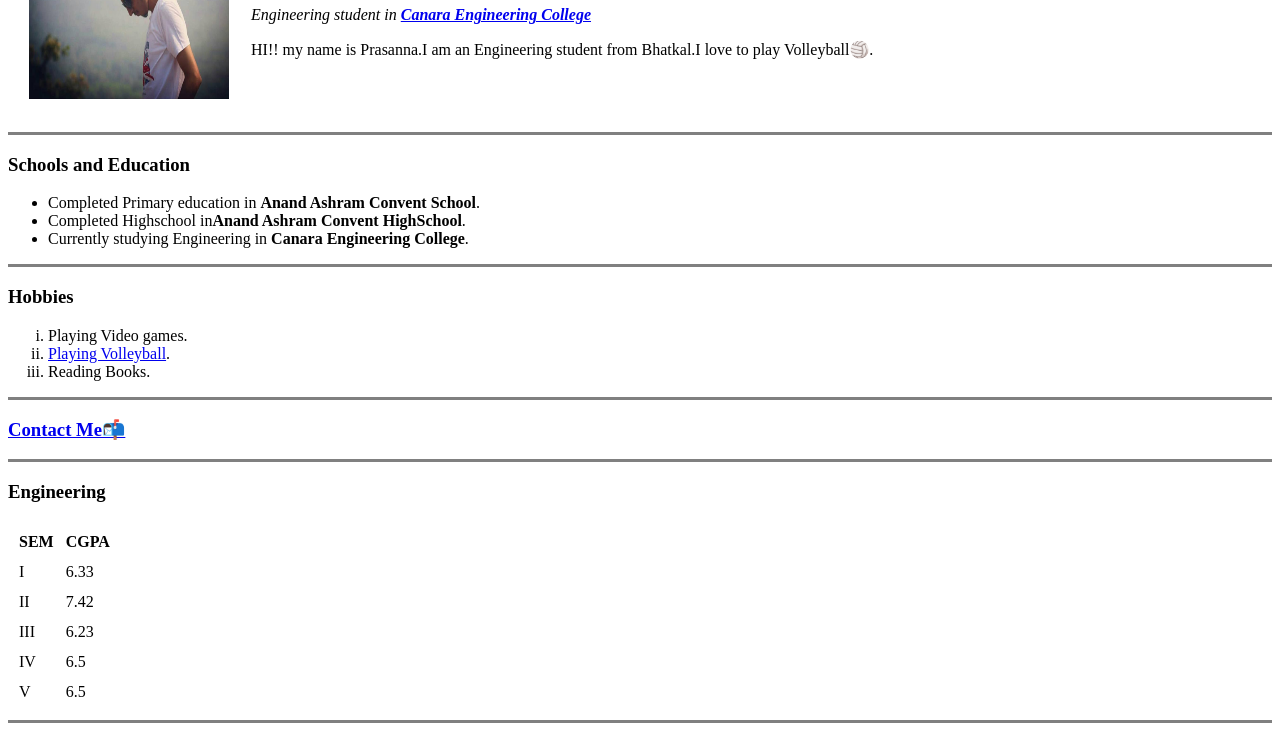
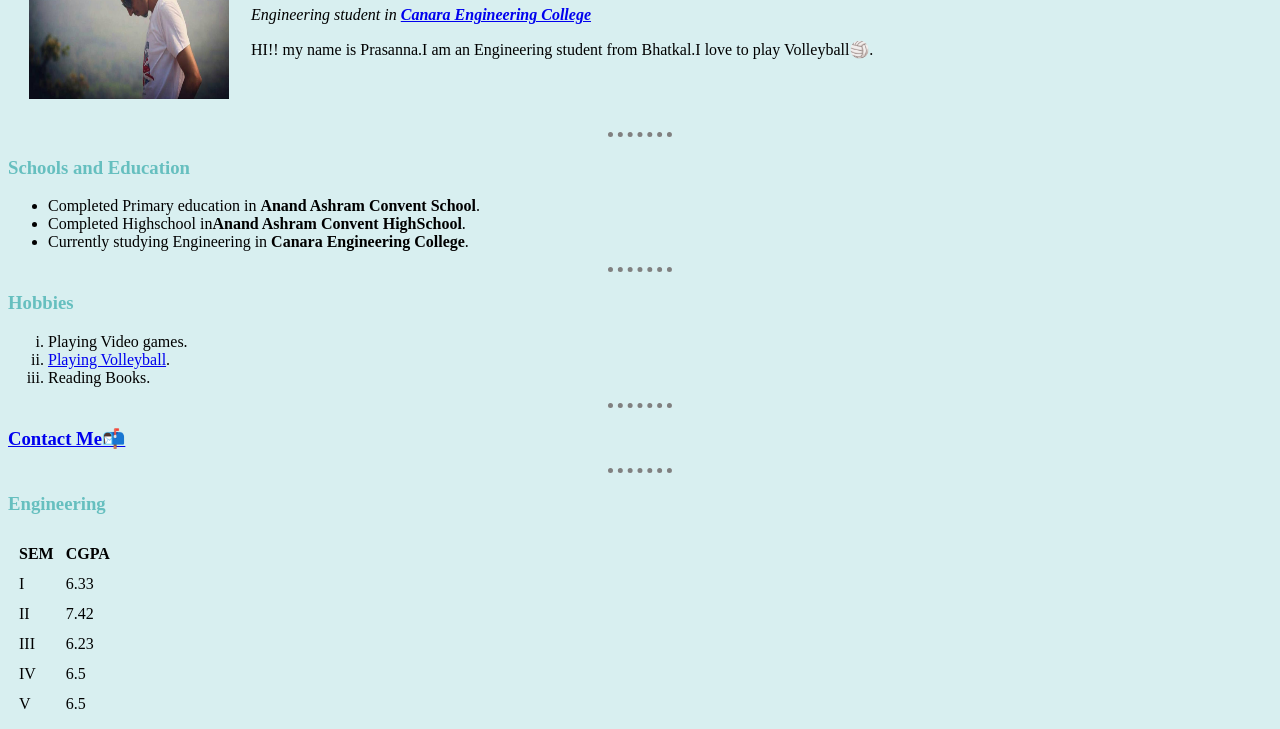
Before and after one commit to Prasanna-23/Resume1, a plain HTML site: page index.html in a window 1280 px wide. Shown: the part 130-859 px from the top of the page. Drawn offline with Linux system fonts and the light colour scheme.

Commit message:
hope it works

```diff
--- /dev/null
+++ b/css/styles.css
@@ -0,0 +1,16 @@
+body{
+  background-color:#d8eff0;
+}
+hr{
+  border-style: none;
+  border-top-style: dotted;
+  border-color: grey;
+  border-width: 5px;
+  width: 5%;
+}
+h3{
+    color: #66BFBF;
+}
+h1{
+    color: #ff0000;
+}
--- a/index.html
+++ b/index.html
@@ -4,33 +4,34 @@
 <head>
   <meta charset="utf-8">
   <title>💻 Prasanna's Personal site 💻</title>
+  <link rel="stylesheet" href="css/styles.css">
 </head>
 <body>
   <table cellspacing="20">
     <tr>
-      <td><img src="images/Prasanna.jpg" alt="Prasanna's DP" height="200" width="200"></td>
+      <td><img src="Prasanna.jpg" alt="Prasanna's DP" height="200" width="200"></td>
       <td><h1>Prasanna Shanbhag</h1>
       <p><em>Engineering student in <a href="https://www.canaraengineering.in/"><strong>Canara Engineering College</strong></a></em></p>
       <p>HI!! my name is Prasanna.I am an Engineering student from Bhatkal.I love to play Volleyball🏐.</p></td>
     </tr>
   </table>
-  <hr size="3" noshade>
+  <hr size="3">
   <h3>Schools and Education</h3>
   <ul>
     <li>Completed Primary education in <strong>Anand Ashram Convent School</strong>.</li>
     <li>Completed Highschool in<strong>Anand Ashram Convent HighSchool</strong>.</li>
     <li>Currently studying Engineering in <strong>Canara Engineering College</strong>.</li>
   </ul>
-  <hr size="3" noshade>
+  <hr size="3">
   <h3>Hobbies</h3>
   <ol type="i">
     <li>Playing Video games.</li>
     <li><a href="https://www.google.com/imgres?imgurl=http%3A%2F%2Fonline.canaraengineering.in%2Fcanara%2Fupload%2Ftechevent%2FVOLLEYBALL1_1553497421IMG-20190307-WA0056.jpg&imgrefurl=http%3A%2F%2Fwww.canaraengineering.in%2Fsports_gallery&docid=ujg6Xm3Pd4ibIM&tbnid=djH7hlVAEEXJsM%3A&vet=10ahUKEwivw_j9nvDjAhXHe30KHeaqBx4QMwhGKAQwBA..i&w=1280&h=960&bih=888&biw=1920&q=canara%20engineering%20college%20volleyball&ved=0ahUKEwivw_j9nvDjAhXHe30KHeaqBx4QMwhGKAQwBA&iact=mrc&uact=8">Playing Volleyball</a>.</li>
     <li>Reading Books.</li>
   </ol>
-  <hr size="3" noshade>
+  <hr size="3">
   <h3> <a href="Contact.html">Contact Me📬</a> </h3>
-  <hr size="3" noshade>
+  <hr size="3">
 <h3>Engineering</h3>
   <table cellspacing="10">
     <thead>
@@ -62,7 +63,7 @@
         </tr>
     </tbody>
   </table>
-  <hr size="3" noshade>
+  <hr size="3">
   <h3><strong>Skills</strong></h3>
   <table cellspacing="10">
         <tr>
```
Also changed, not shown: Contact.html (+1 -0 lines).
